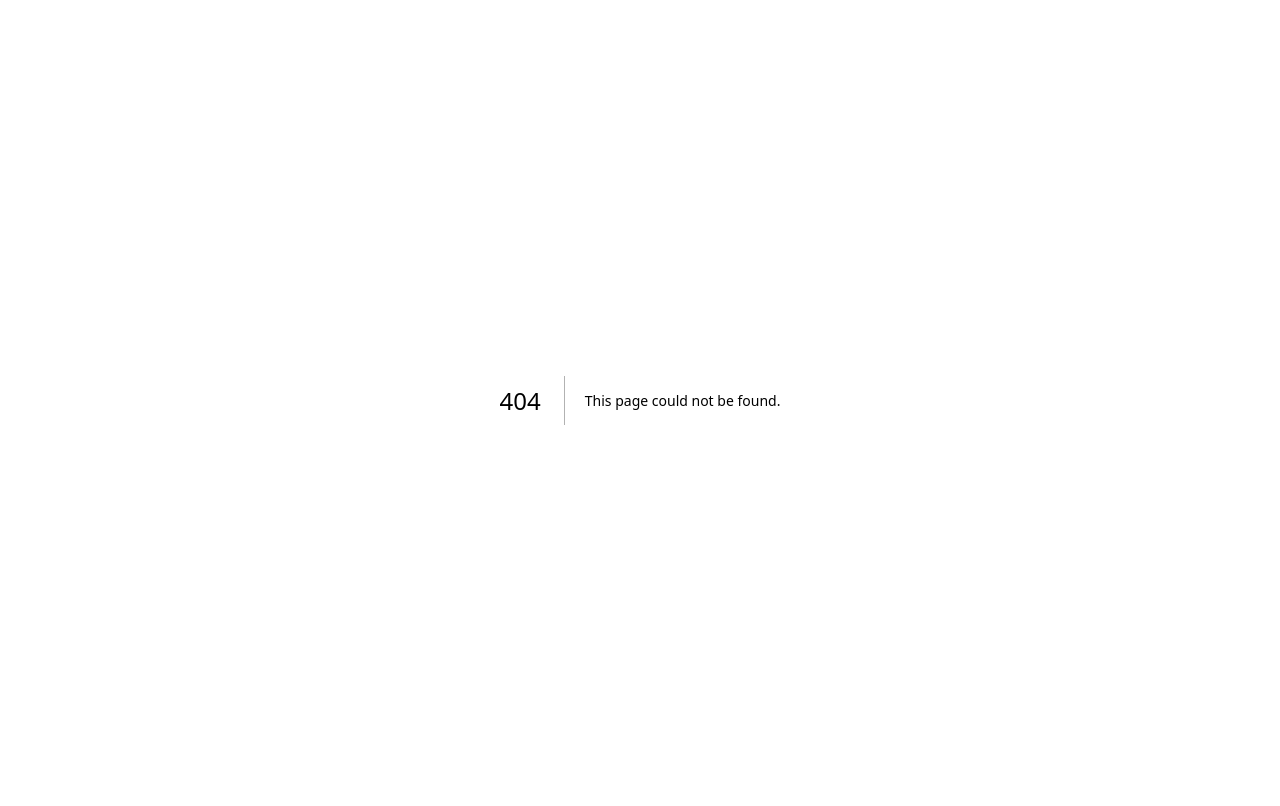
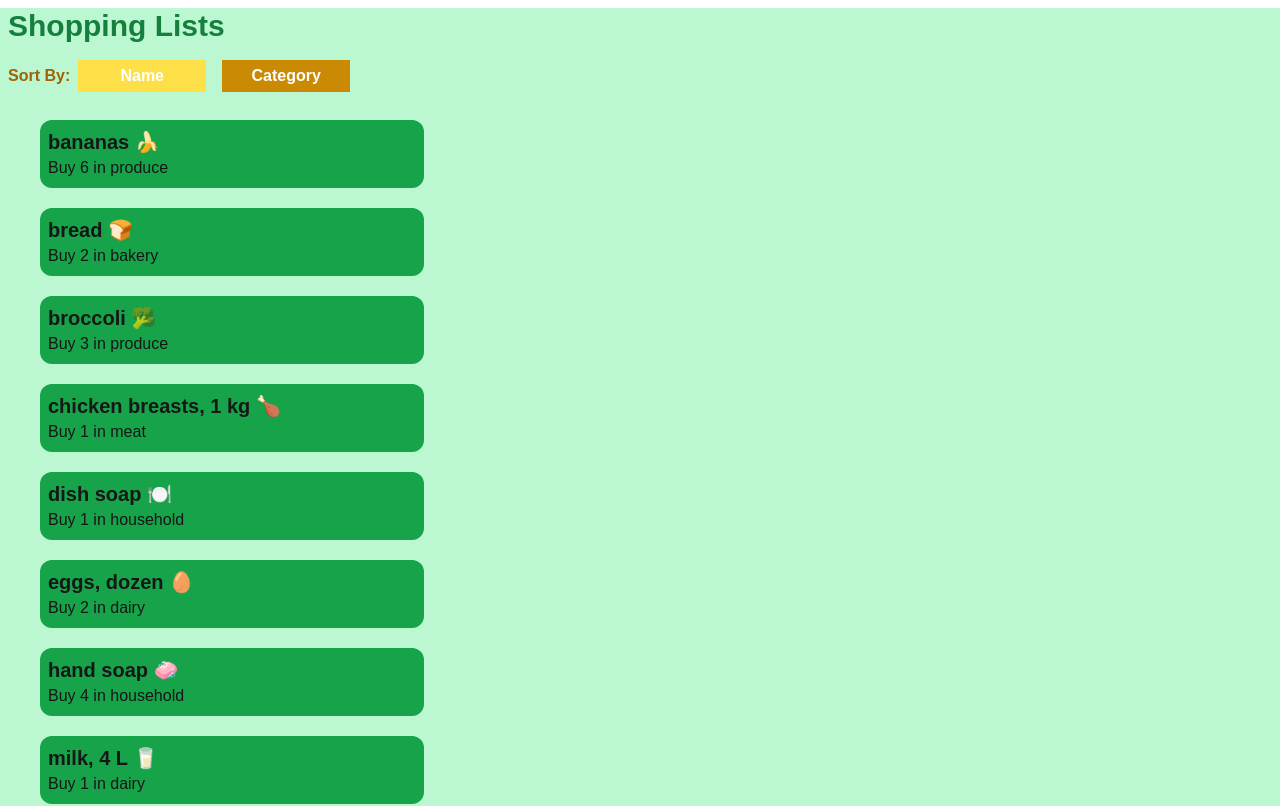
Before and after one commit to markusluisflores/cprg306-assignments, a Next.js app: page /week-6 in a window 1280 px wide. Before the commit this address had no page. Shown: the top 806 px of the page. Built offline with nearby package versions, Linux system fonts and the light colour scheme.

Commit message:
Week 6 Assignment changes

```diff
--- a/app/page.js
+++ b/app/page.js
@@ -10,6 +10,7 @@ export default function Home() {
           <li><Link href="./week-3" className="underline text-cyan-600 hover:text-cyan-300">Week 3 Assignment</Link></li>
           <li><Link href="./week-4" className="underline text-cyan-600 hover:text-cyan-300">Week 4 Assignment</Link></li>
           <li><Link href="./week-5" className="underline text-cyan-600 hover:text-cyan-300">Week 5 Assignment</Link></li>
+          <li><Link href="./week-6" className="underline text-cyan-600 hover:text-cyan-300">Week 6 Assignment</Link></li>
         </ul>
       </div>
     </main>
--- /dev/null
+++ b/app/week-6/item-list.js
@@ -0,0 +1,49 @@
+"use client"
+
+import itemData from "./items.json";
+import Item from "./item";
+import { useState } from "react";
+
+
+export default function ItemList() {
+
+    const [sortBy, setSortBy] = useState("name");
+    let itemList = itemData.map((item) => ({ ...item }));
+
+    const sortByName = () => {
+        setSortBy("name")
+    }
+
+    const sortByCategory = () => {
+        setSortBy("category")
+    }
+
+    if (sortBy === "name") {
+        itemList.sort((a, b) => a.name.localeCompare(b.name));
+    }
+    else {
+        itemList.sort((a, b) => a.category.localeCompare(b.category));
+    }
+
+    let selected = "m-2 p-1 w-32 bg-yellow-300 text-white"
+    let notSelected = "m-2 p-1 w-32 bg-yellow-600 text-white"
+
+    return (
+        <div>
+            <div className="m-2 text-yellow-700 font-semibold text-base">
+                Sort By:
+                <button className={sortBy === "name" ? selected : notSelected} onClick={sortByName}>Name</button>
+                <button className={sortBy === "category" ? selected : notSelected} onClick={sortByCategory}>Category</button>
+            </div>
+            <ul>
+                {itemList.map((item) => (
+                    <Item
+                        name={item.name}
+                        quantity={item.quantity}
+                        category={item.category}
+                    />
+                ))}
+            </ul>
+        </div >
+    );
+}
--- /dev/null
+++ b/app/week-6/item.js
@@ -0,0 +1,10 @@
+
+
+export default function Item({ name, quantity, category }) {
+    return (
+        <li className="mx-10 my-5 bg-green-600 p-2 rounded-xl max-w-sm">
+            <h2 className="font-semibold text-xl">{name}</h2>
+            <p>Buy {quantity} in {category}</p>
+        </li>
+    );
+}
--- /dev/null
+++ b/app/week-6/items.json
@@ -0,0 +1,74 @@
+[
+    {
+        "id": "1h2GJKH12gkHG31h1H",
+        "name": "milk, 4 L 🥛",
+        "quantity": 1,
+        "category": "dairy"
+    },
+    {
+        "id": "2KJH3k2j3H1k2J3K1H",
+        "name": "bread 🍞",
+        "quantity": 2,
+        "category": "bakery"
+    },
+    {
+        "id": "3h2KJH3k2j3H1k2J3",
+        "name": "eggs, dozen 🥚",
+        "quantity": 2,
+        "category": "dairy"
+    },
+    {
+        "id": "4k2J3K1H2GJKH12gk",
+        "name": "bananas 🍌",
+        "quantity": 6,
+        "category": "produce"
+    },
+    {
+        "id": "5H1h1H2KJH3k2j3H",
+        "name": "broccoli 🥦",
+        "quantity": 3,
+        "category": "produce"
+    },
+    {
+        "id": "6H1k2J3K1H2GJKH1",
+        "name": "chicken breasts, 1 kg 🍗",
+        "quantity": 1,
+        "category": "meat"
+    },
+    {
+        "id": "7gkHG31h1H2KJH3k",
+        "name": "pasta sauce 🍝",
+        "quantity": 3,
+        "category": "canned goods"
+    },
+    {
+        "id": "8j3H1k2J3K1H2GJK",
+        "name": "spaghetti, 454 g 🍝",
+        "quantity": 2,
+        "category": "dry goods"
+    },
+    {
+        "id": "9H12gkHG31h1H2KJ",
+        "name": "toilet paper, 12 pack 🧻",
+        "quantity": 1,
+        "category": "household"
+    },
+    {
+        "id": "10H3k2j3H1k2J3K1",
+        "name": "paper towels, 6 pack",
+        "quantity": 1,
+        "category": "household"
+    },
+    {
+        "id": "11k2J3K1H2GJKH12",
+        "name": "dish soap 🍽️",
+        "quantity": 1,
+        "category": "household"
+    },
+    {
+        "id": "12GJKH12gkHG31h1",
+        "name": "hand soap 🧼",
+        "quantity": 4,
+        "category": "household"
+    }
+]
--- /dev/null
+++ b/app/week-6/page.js
@@ -0,0 +1,11 @@
+import ItemList from "./item-list";
+
+
+export default function Page() {
+    return (
+        <main className="bg-green-200">
+            <h1 className="font-bold text-3xl ml-2 mt-2 text-green-700">Shopping Lists</h1>
+            <ItemList />
+        </main>
+    );
+}
```
